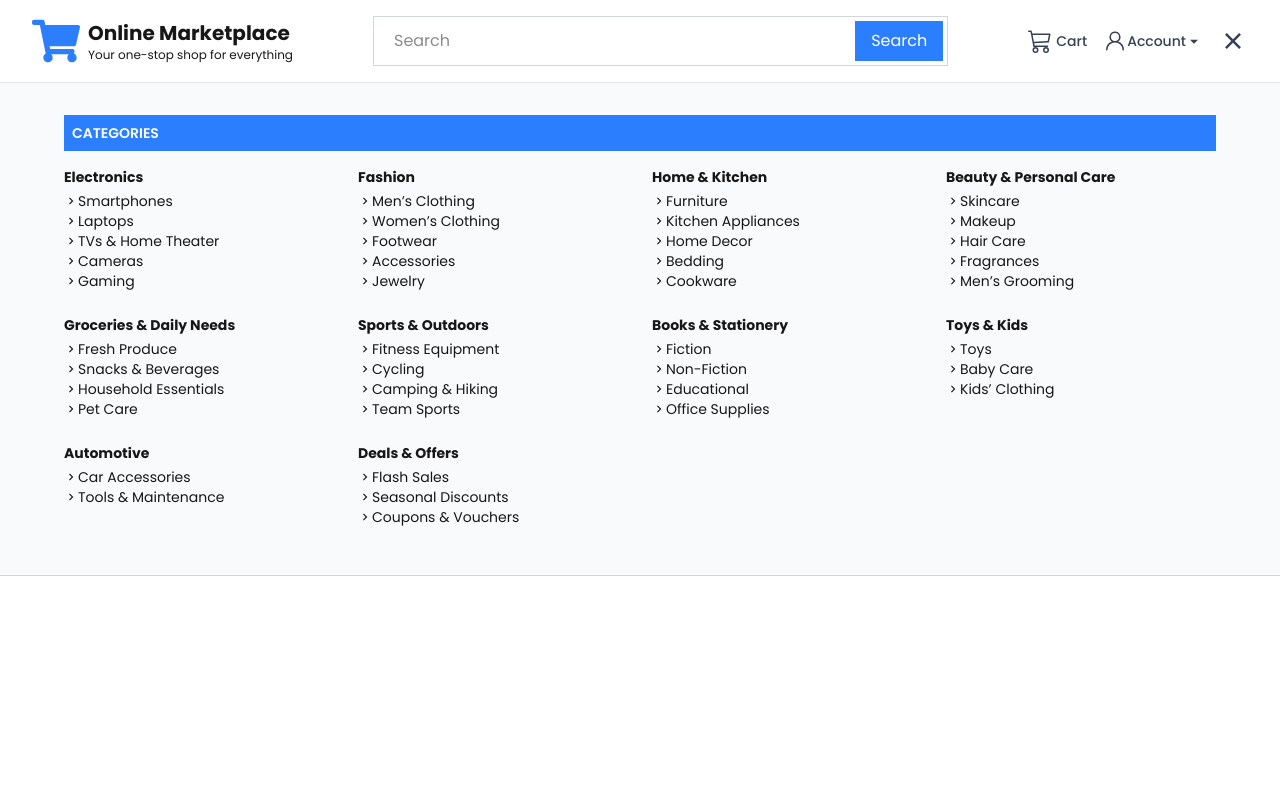
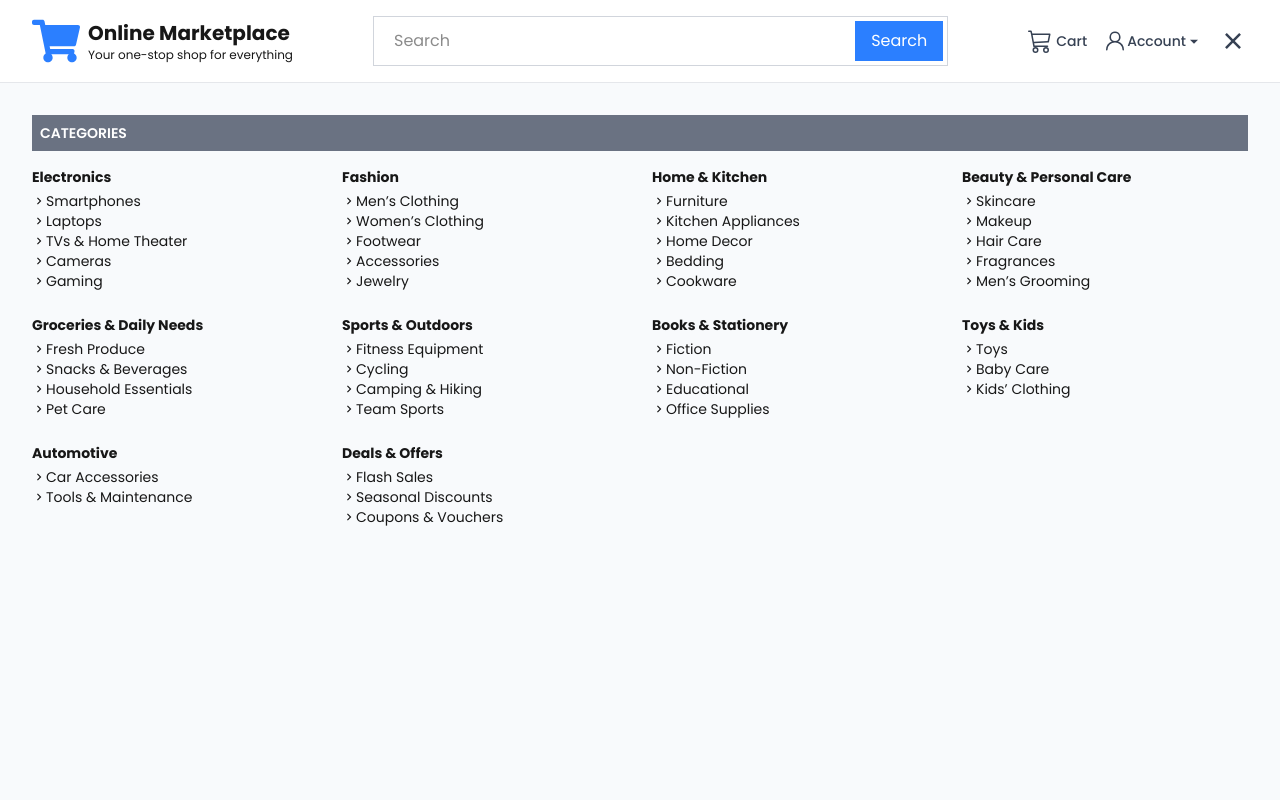
Before and after one commit to marquingyase/online_marketplace, a Next.js app: page / in a window 1280 px wide. Both pictures are taken after a click on the button 1233 px from the left and 41 px from the top of the page. Shown: the top 800 px of the page. Built offline with nearby package versions, Linux system fonts and the light colour scheme.

Commit message:
Navbar categories ui updated

```diff
--- a/src/components/Header.tsx
+++ b/src/components/Header.tsx
@@ -1,18 +1,32 @@
-"use client"
+"use client";
 import Link from "next/link";
 import { FaShoppingCart } from "react-icons/fa";
 import Container from "./Container";
 import { GoPerson } from "react-icons/go";
 import { BsCart3 } from "react-icons/bs";
 import { CgMenuRight } from "react-icons/cg";
-import { Menu, MenuButton, MenuItem, MenuItems } from '@headlessui/react'
-import { useState } from "react";
+import { Menu, MenuButton, MenuItem, MenuItems } from "@headlessui/react";
+import { useState, useEffect } from "react"; // Added useEffect
 import { RiArrowDownSFill, RiCloseFill } from "react-icons/ri";
 import { categories } from "./categories";
 import { MdOutlineKeyboardArrowRight } from "react-icons/md";
 
 export default function Header() {
-    const [toggled, setToggle] = useState(false)
+    const [toggled, setToggle] = useState(false);
+
+    // Add this useEffect to handle body overflow
+    useEffect(() => {
+        if (toggled) {
+            document.body.style.overflow = "hidden";
+        } else {
+            document.body.style.overflow = "auto";
+        }
+
+        // Cleanup function to reset overflow when component unmounts
+        return () => {
+            document.body.style.overflow = "auto";
+        };
+    }, [toggled]);
 
     return (
         <header className="bg-white sticky top-0 z-50">
@@ -44,7 +58,10 @@ export default function Header() {
                     {/* navigation */}
                     <nav className="flex items-center space-x-4 font-medium">
                         {/* cart */}
-                        <Link href="/cart" className="hidden md:flex items-center space-x-1 text-gray-700 hover:text-blue-500">
+                        <Link
+                            href="/cart"
+                            className="hidden md:flex items-center space-x-1 text-gray-700 hover:text-blue-500"
+                        >
                             <BsCart3 className="text-2xl" />
                             <span className="text-sm">Cart</span>
                         </Link>
@@ -87,40 +104,38 @@ export default function Header() {
                         </div>
 
                         {/* hamburger */}
-                        <button onClick={() => setToggle(!toggled)} className="cursor-pointer text-gray-700 hover:text-blue-500 focus:outline-none">
-                            {toggled ? <RiCloseFill className="text-3xl" /> : <CgMenuRight className="text-3xl" />}
+                        <button
+                            onClick={() => setToggle(!toggled)}
+                            className="cursor-pointer text-gray-700 hover:text-blue-500 focus:outline-none"
+                        >
+                            {toggled ? (
+                                <RiCloseFill className="text-3xl" />
+                            ) : (
+                                <CgMenuRight className="text-3xl" />
+                            )}
                         </button>
                     </nav>
-
                 </Container>
             </div>
 
             {/* Navbar links */}
-            <div className={`${toggled ? "block" : "hidden"} overflow-y-scroll absolute bg-slate-50 border-b border-b-gray-300 p-8 w-full`}>
+            <div className={`${toggled ? "block" : "hidden"
+                } overflow-y-auto absolute bg-slate-50 border-b border-b-gray-300 py-8 w-full h-[calc(100vh-80px)]`}
+            >
                 <Container>
-
-                    {/* categories */}
-                    <div className="uppercase font-semibold text-white text-sm bg-blue-500 p-2 mb-4">Categories</div>
-                    <div className="grid grid-cols-2 md:grid-cols-3 lg:grid-cols-4 text-sm gap-6 mb-4">
-                        {categories.map((category) => (
-                            <div key={category.name}>
-                                <h3 className="font-bold mb-1">{category.name}</h3>
-                                <ul>
-                                    {category.items.map((item) => (
-                                        <li key={item.name} className="flex w-fit items-center hover:text-blue-500">
-                                            <MdOutlineKeyboardArrowRight />
-                                            <Link href={item.link}>{item.name}</Link>
-                                        </li>
-                                    ))}
-                                </ul>
-                            </div>
-                        ))}
+                    {/* account */}
+                    <div className="uppercase md:hidden font-semibold text-white text-sm bg-gray-500 p-2 mb-4">
+                        Account
                     </div>
-
-
-                    {/* account */}
-                    <div className="uppercase md:hidden font-semibold text-white text-sm bg-blue-500 p-2 mb-4">Account</div>
                     <div className="flex justify-between md:hidden text-gray-700 mb-4">
+                        {/* cart */}
+                        <Link
+                            href="/cart"
+                            className="flex items-center space-x-1 text-gray-700 hover:text-blue-500"
+                        >
+                            <BsCart3 className="text-2xl" />
+                            <span className="text-sm">Cart</span>
+                        </Link>
 
                         {/* auth */}
                         <div className="flex text-sm space-x-2">
@@ -138,16 +153,10 @@ export default function Header() {
                                 Sign Up
                             </Link>
                         </div>
-
-                        {/* cart */}
-                        <Link href="/cart" className="flex items-center space-x-1 text-gray-700 hover:text-blue-500">
-                            <BsCart3 className="text-2xl" />
-                            <span className="text-sm">Cart</span>
-                        </Link>
                     </div>
 
                     {/* search */}
-                    <div className="flex lg:hidden flex-1 items-center border border-blue-300 p-1 focus-within:border-blue-500">
+                    <div className="flex lg:hidden flex-1 items-center mb-6 border border-blue-300 p-1 focus-within:border-blue-500">
                         <input
                             type="search"
                             placeholder="Search"
@@ -158,6 +167,29 @@ export default function Header() {
                             Search
                         </button>
                     </div>
+
+                    {/* categories */}
+                    <div className="uppercase font-semibold text-white text-sm bg-gray-500 p-2 mb-4">
+                        Categories
+                    </div>
+                    <div className="grid grid-cols-2 md:grid-cols-3 lg:grid-cols-4 text-sm gap-6">
+                        {categories.map((category) => (
+                            <div key={category.name}>
+                                <h3 className="font-bold mb-1">{category.name}</h3>
+                                <ul>
+                                    {category.items.map((item) => (
+                                        <li
+                                            key={item.name}
+                                            className="flex w-fit items-center hover:text-blue-500"
+                                        >
+                                            <MdOutlineKeyboardArrowRight />
+                                            <Link href={item.link}>{item.name}</Link>
+                                        </li>
+                                    ))}
+                                </ul>
+                            </div>
+                        ))}
+                    </div>
                 </Container>
             </div>
         </header>
```
